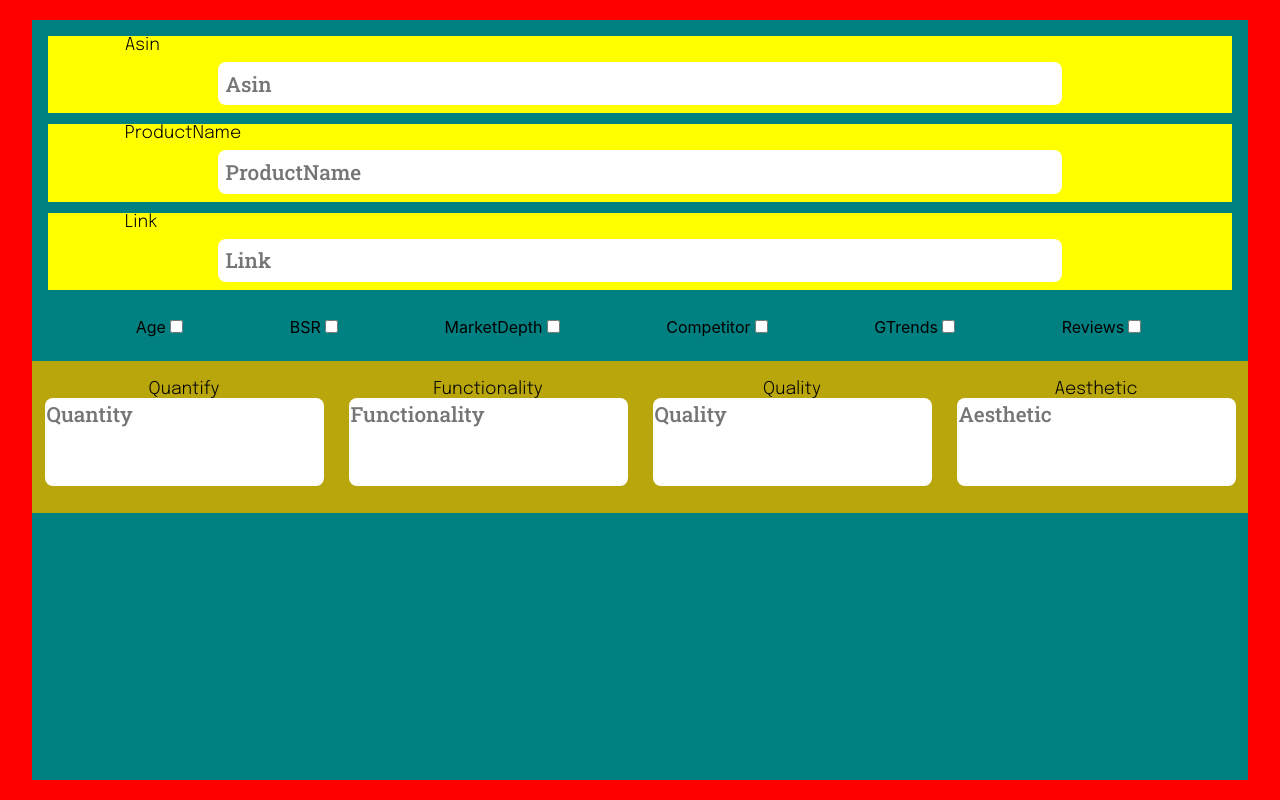
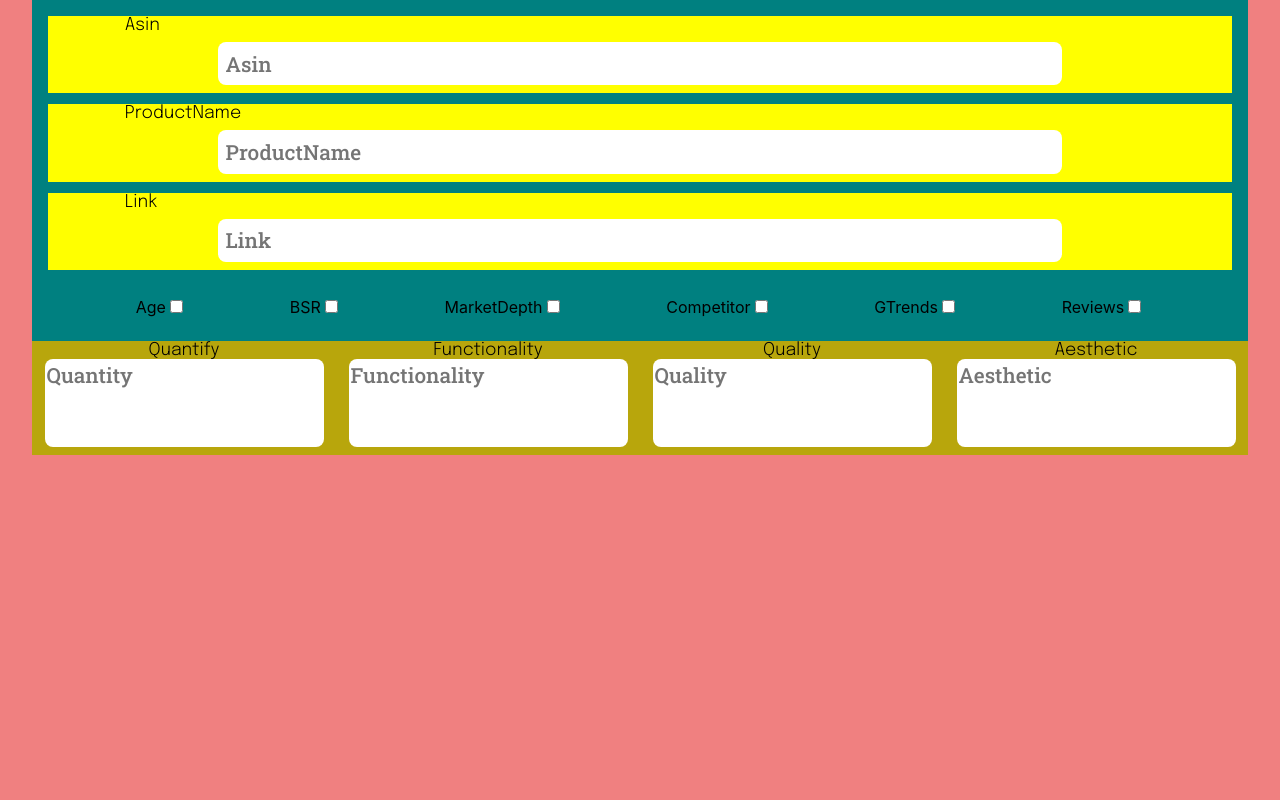
Before and after one commit to flatman123/product-validation, a React (Create React App) app: page / in a window 1280 px wide. Built offline with nearby package versions, Linux system fonts and the light colour scheme.

Commit message:
styles: changed bk-color, may change again at ltr date

```diff
--- a/src/index.css
+++ b/src/index.css
@@ -1,10 +1,14 @@
-body {
+
+
+html, body {
   margin: 0;
   font-family: -apple-system, BlinkMacSystemFont, 'Segoe UI', 'Roboto', 'Oxygen',
     'Ubuntu', 'Cantarell', 'Fira Sans', 'Droid Sans', 'Helvetica Neue',
     sans-serif;
   -webkit-font-smoothing: antialiased;
   -moz-osx-font-smoothing: grayscale;
+  background-color: lightcoral;
+
 }
 
 code {
@@ -13,10 +17,10 @@ code {
 }
 
 #root{
-  width: 100vw;
-  height: 100vh;
+  width: 100%;
+  min-height: 100%;
   display: flex;
   justify-content: center;
   align-items: center;
-  background-color: red;
+  /* background-color: red; */
 }
```
